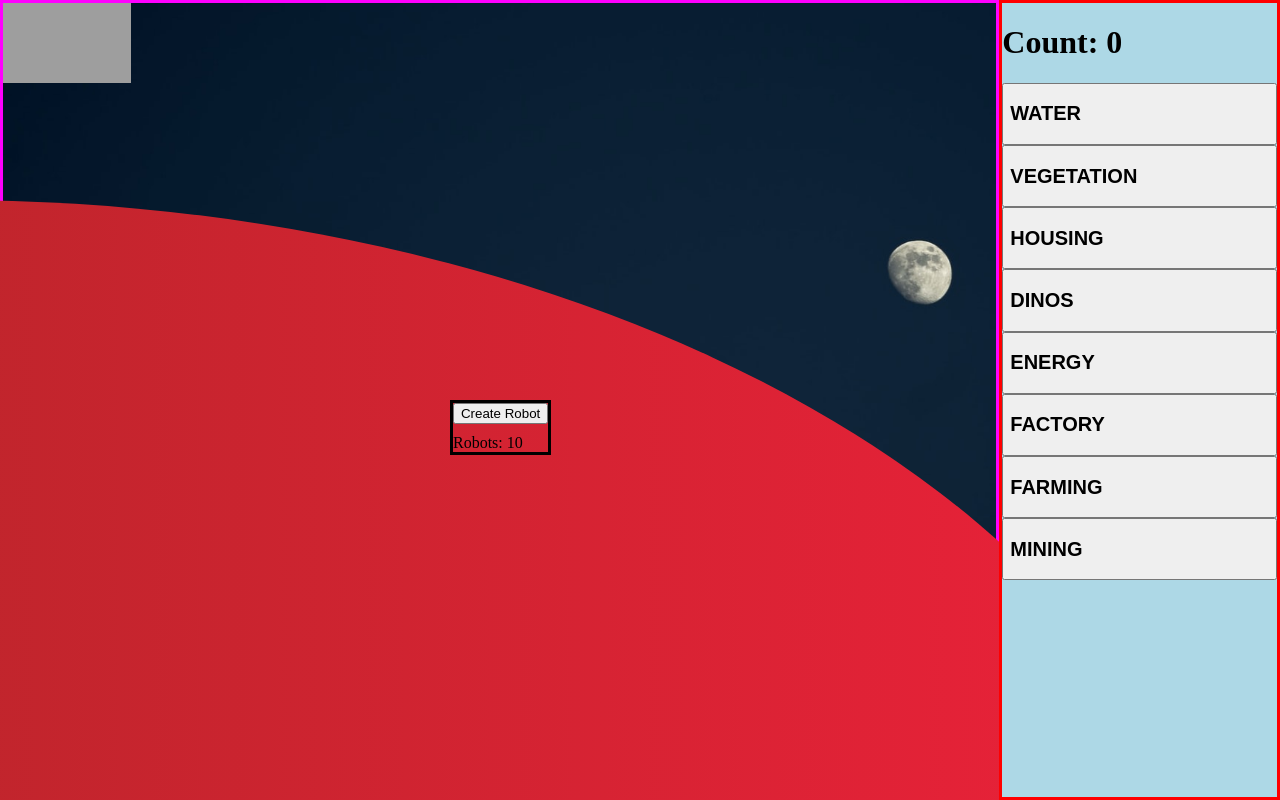
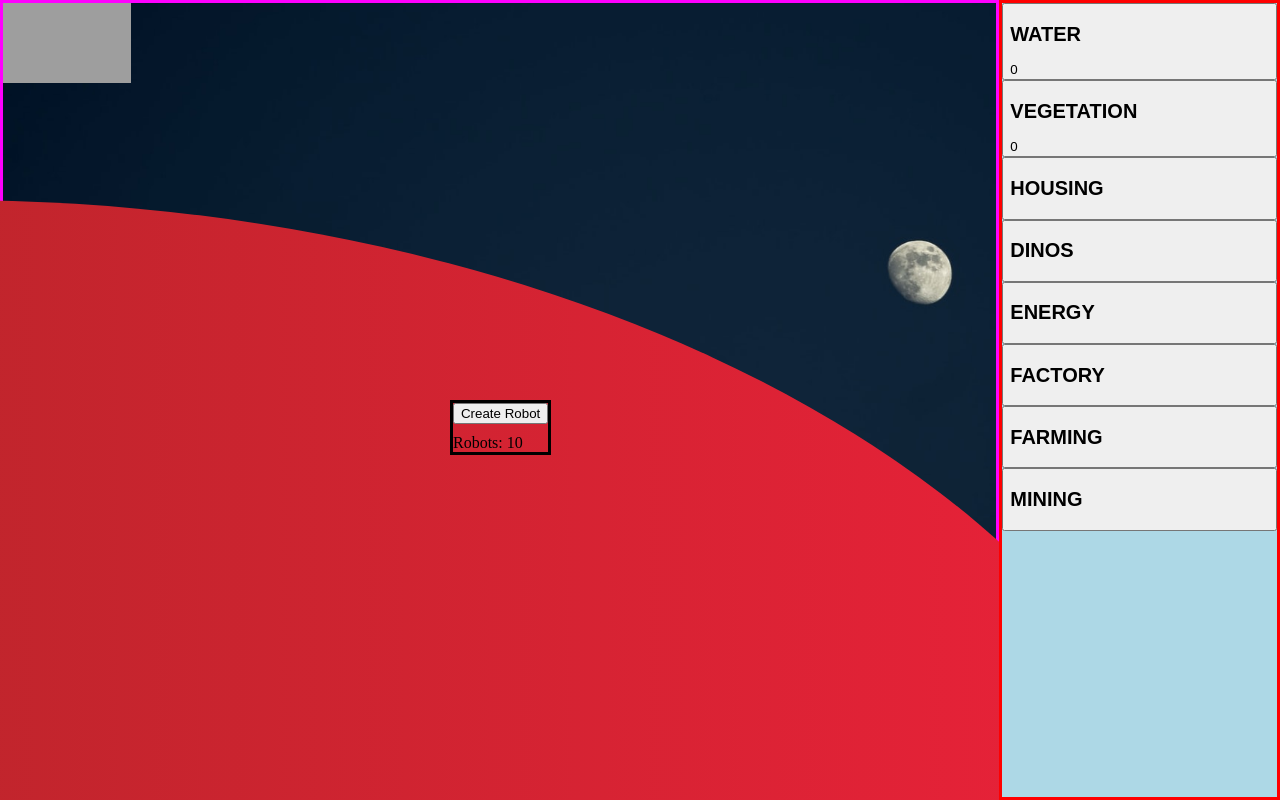
Before and after one commit to Asaroz/KabijRocket, a React (Create React App) app: page / in a window 1280 px wide. Built offline with nearby package versions, Linux system fonts and the light colour scheme; grey boxes are pictures that could not be loaded.

Commit message:
cool reduce stuff

```diff
--- a/src/Components/AddOnButton.jsx
+++ b/src/Components/AddOnButton.jsx
@@ -11,29 +11,33 @@
 
     //  rpsCounter = rpsCounter + amount *robotspersecond
     const initialState = {
-         robotsPerSec: 4,
-         imagePrinted: null,
-         amount: 2,
-         count: 0,
-         cost: null,
 
+        water: {
+           count: 0,
+        },
+        veg: {
+           count:0,
+         },
        };
 
      const reducer = (state, action) => {
          switch (action.type) {
            case 'WATER_INCREMENT':
-             return {
-                robotsPerSec: 4,
-                imagePrinted: null,
-                amount: 2,
-                count: 0,
-                cost: null,
-             };
-
+            const test = {
+                 ...state,
+                water: {
+                count: state.water.count + 1
+               }
+            };
+             console.log(test)
+            return test;
 
            case 'VEGETATION_INCREMENT':
              return {
-              count: state.count + 20
+                ...state,
+                veg: {
+                    count: state.veg.count + 1
+                   }
              };
 
 
@@ -83,9 +87,9 @@
     const [state, dispatch] = useReducer(reducer, initialState);
     return (
       <div>
-         <h1> Count: {state.count}</h1>
-        <button onClick={() => dispatch({type: 'WATER_INCREMENT'})} className="water btn"><h2>WATER</h2></button>
-        <button onClick={() => dispatch({type: 'VEGETATION_INCREMENT'})} className="veg btn"><h2>VEGETATION</h2></button>
+
+        <button onClick={() => dispatch({type: 'WATER_INCREMENT'})} className="water btn"><h2>WATER</h2>{state.water.count}</button>
+        <button onClick={() => dispatch({type: 'VEGETATION_INCREMENT'})} className="veg btn"><h2>VEGETATION</h2>{state.veg.count}</button>
         <button onClick={() => dispatch({type: 'HOUSING_INCREMENT'})} className="housing btn"><h2>HOUSING</h2></button>
         <button onClick={() => dispatch({type: 'DINOS_INCREMENT'})} className="dinos btn"><h2>DINOS</h2></button>
         <button onClick={() => dispatch({type: 'ENERGY_INCREMENT'})} className="energy btn"><h2>ENERGY</h2></button>
```
